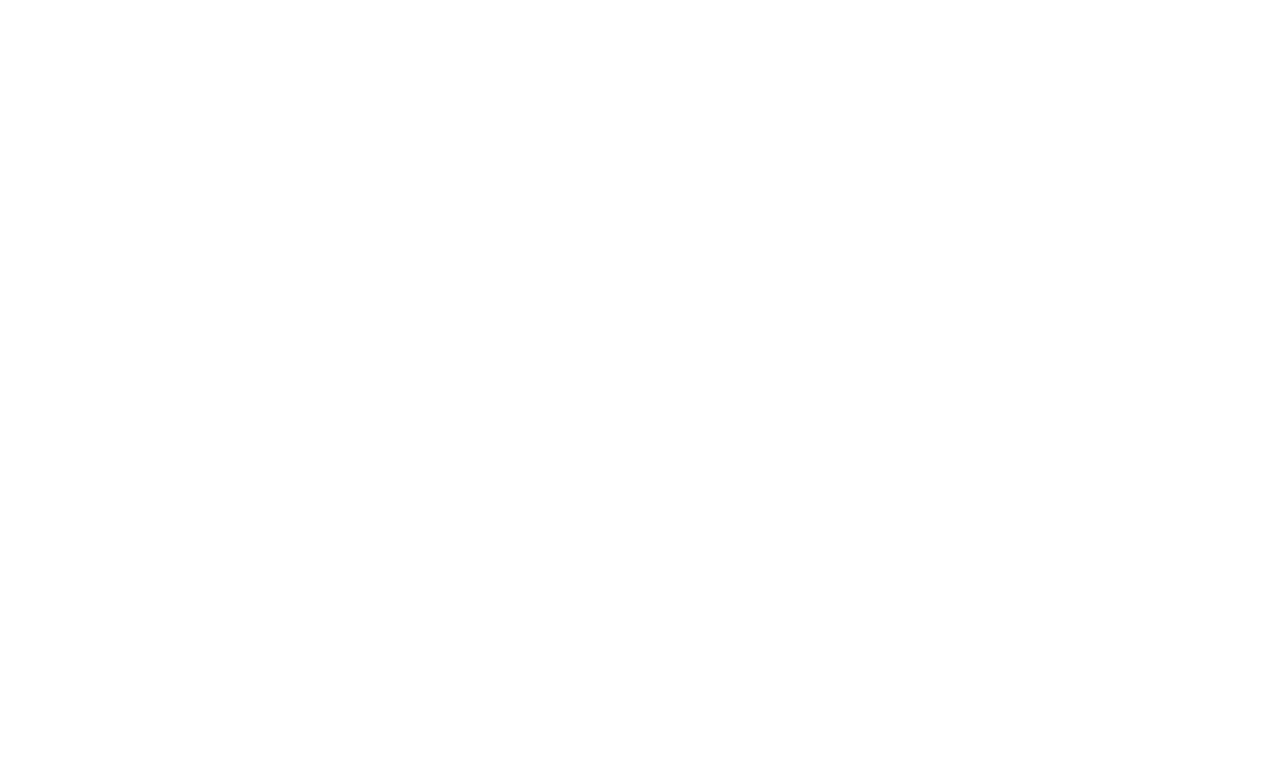
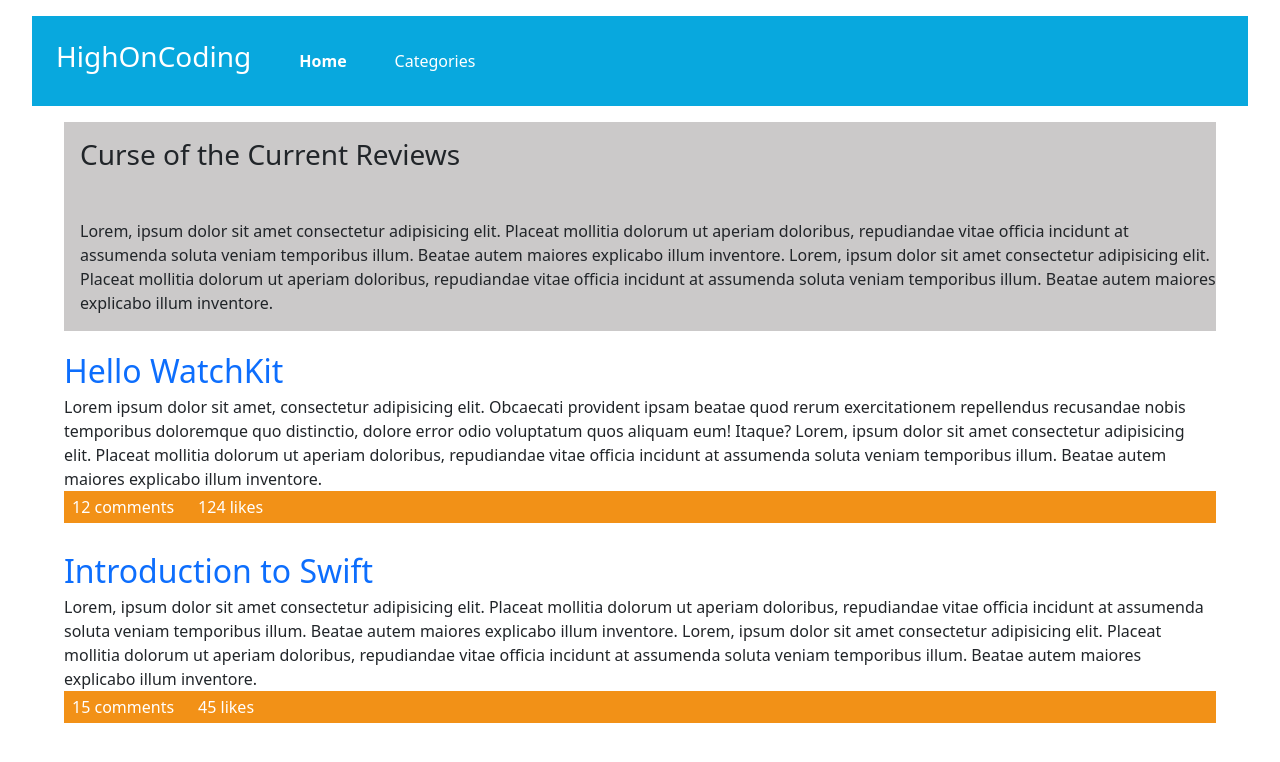
Before and after one commit to jamescr757/javascript, a plain HTML site: page hw2/index.html in a window 1280 px wide. Drawn offline with nearby package versions, Linux system fonts and the light colour scheme.

Commit message:
finished second part

```diff
--- a/hw2/js/app.js
+++ b/hw2/js/app.js
@@ -0,0 +1,64 @@
+function createHTML(tag, className, html="") {
+    const element = document.createElement(tag);
+    if (className) element.className = className;
+    if (html) element.innerHTML = html;
+    return element;
+}
+
+const headerDiv = createHTML("div", "header d-flex align-items-center text-white p-4");
+
+const mainDiv = createHTML("div", "main-content");
+
+const span1 = createHTML("span", "h3 mr-5", "HighOnCoding");
+const span2 = createHTML("span", "mr-5", "Home");
+const span3 = createHTML("span", "", "Categories");
+
+headerDiv.appendChild(span1);
+headerDiv.appendChild(span2);
+headerDiv.appendChild(span3);
+
+document.body.appendChild(headerDiv);
+
+
+const grayDiv = createHTML("div", "bg-gray");
+const nestedH3 = createHTML("h3", "ml-3 pt-3 mb-5", "Curse of the Current Reviews");
+const nestedP = createHTML("p", "ml-3 pb-3", "Lorem, ipsum dolor sit amet consectetur adipisicing elit. Placeat mollitia dolorum ut aperiam doloribus, repudiandae vitae officia incidunt at assumenda soluta veniam temporibus illum. Beatae autem maiores explicabo illum inventore. Lorem, ipsum dolor sit amet consectetur adipisicing elit. Placeat mollitia dolorum ut aperiam doloribus, repudiandae vitae officia incidunt at assumenda soluta veniam temporibus illum. Beatae autem maiores explicabo illum inventore.")
+
+grayDiv.appendChild(nestedH3);
+grayDiv.appendChild(nestedP);
+
+
+const helloP = createHTML("p", "text-primary mb-0", "Hello WatchKit");
+
+const p1 = createHTML("p", "mb-0", "Lorem ipsum dolor sit amet, consectetur adipisicing elit. Obcaecati provident ipsam beatae quod rerum exercitationem repellendus recusandae nobis temporibus doloremque quo distinctio, dolore error odio voluptatum quos aliquam eum! Itaque? Lorem, ipsum dolor sit amet consectetur adipisicing elit. Placeat mollitia dolorum ut aperiam doloribus, repudiandae vitae officia incidunt at assumenda soluta veniam temporibus illum. Beatae autem maiores explicabo illum inventore.");
+
+const orangeDiv1 = createHTML("div", "bg-orange text-white p-1 mb-4");
+let childSpan1 = createHTML("span", "ml-1 mr-4", "12 comments");
+let childSpan2 = createHTML("span", "", "124 likes");
+
+orangeDiv1.appendChild(childSpan1);
+orangeDiv1.appendChild(childSpan2);
+
+
+const p3 = createHTML("p", "text-primary mb-0", "Introduction to Swift");
+
+const p4 = createHTML("p", "mb-0", "Lorem, ipsum dolor sit amet consectetur adipisicing elit. Placeat mollitia dolorum ut aperiam doloribus, repudiandae vitae officia incidunt at assumenda soluta veniam temporibus illum. Beatae autem maiores explicabo illum inventore. Lorem, ipsum dolor sit amet consectetur adipisicing elit. Placeat mollitia dolorum ut aperiam doloribus, repudiandae vitae officia incidunt at assumenda soluta veniam temporibus illum. Beatae autem maiores explicabo illum inventore.");
+
+
+const orangeDiv2 = createHTML("div", "bg-orange text-white p-1");
+childSpan1 = createHTML("span", "ml-1 mr-4", "15 comments");
+childSpan2 = createHTML("span", "", "45 likes");
+
+orangeDiv2.appendChild(childSpan1);
+orangeDiv2.appendChild(childSpan2);
+
+
+mainDiv.appendChild(grayDiv);
+mainDiv.appendChild(helloP);
+mainDiv.appendChild(p1);
+mainDiv.appendChild(orangeDiv1);
+mainDiv.appendChild(p3);
+mainDiv.appendChild(p4);
+mainDiv.appendChild(orangeDiv2);
+
+document.body.appendChild(mainDiv);
```
Also changed, not shown: hw2/index-scaffold.html (+0 -2 lines).
